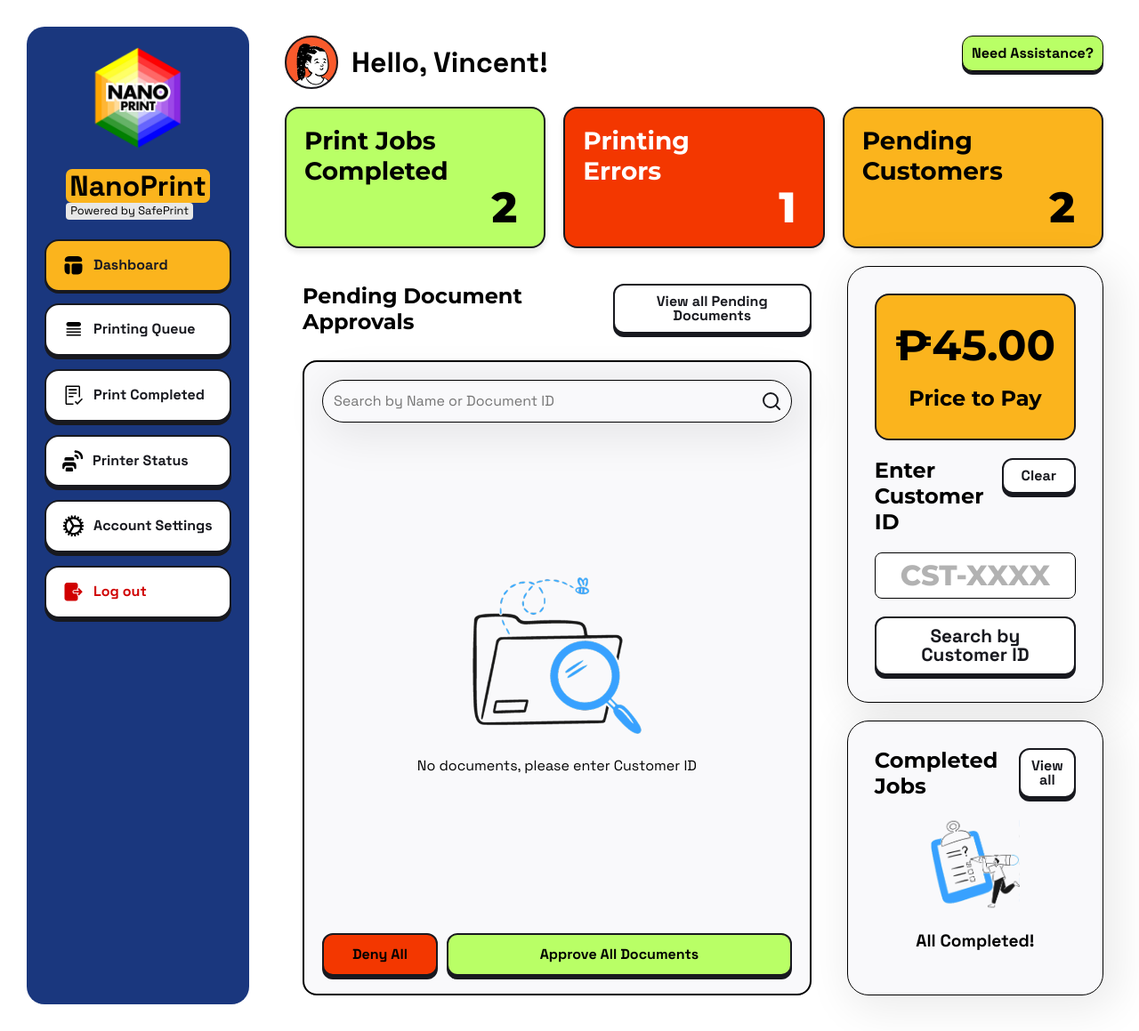
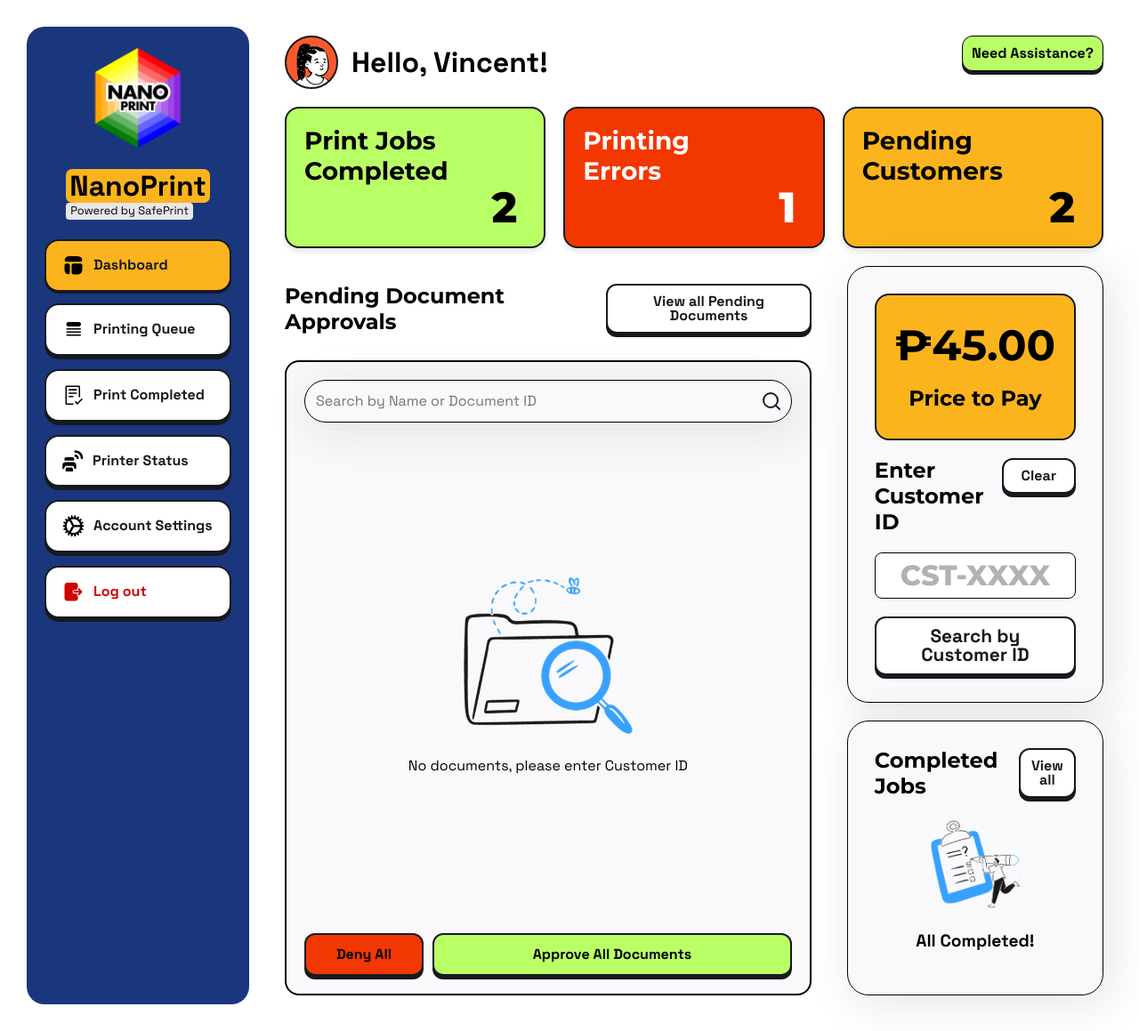
Before and after one commit to vincentperezzz/SafePrint, a Django app: page /dashboard/ in a window 1280 px wide. Shown: the whole page at 89% size. Run offline with Django 4.2, Linux system fonts and the light colour scheme; parts of the project's set-up code (start-up, migrations or seed data) failed here and were passed over.

Commit message:
Adjust padding in document approvals section for improved layout

```diff
--- a/static/css/styles.css
+++ b/static/css/styles.css
@@ -1896,7 +1896,7 @@ input:focus::placeholder {
 .document-approvals {
     flex: 1;
     flex-direction: column;
-    padding: 20px 20px 0 20px;
+    padding: 20px 20px 0 0;
     border-radius: 12px;
     display: flex;
     align-items: stretch;
```
